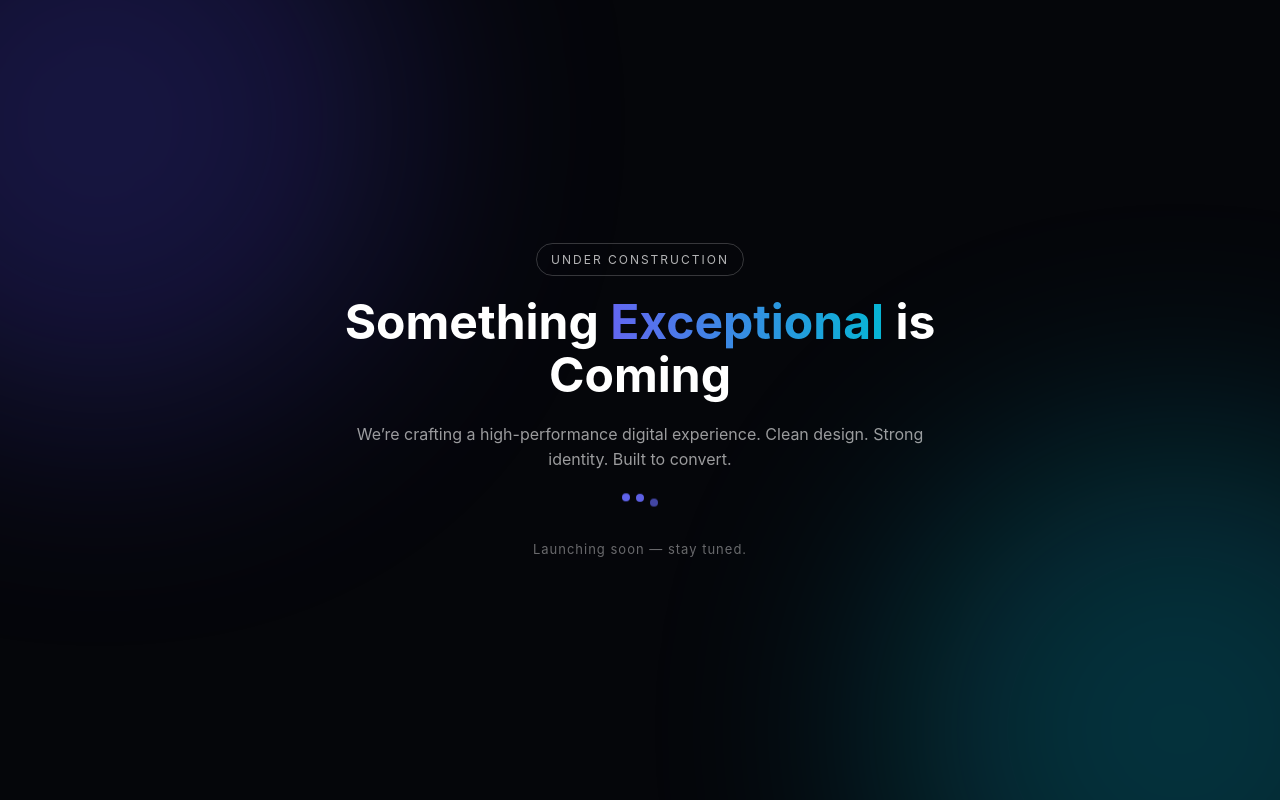
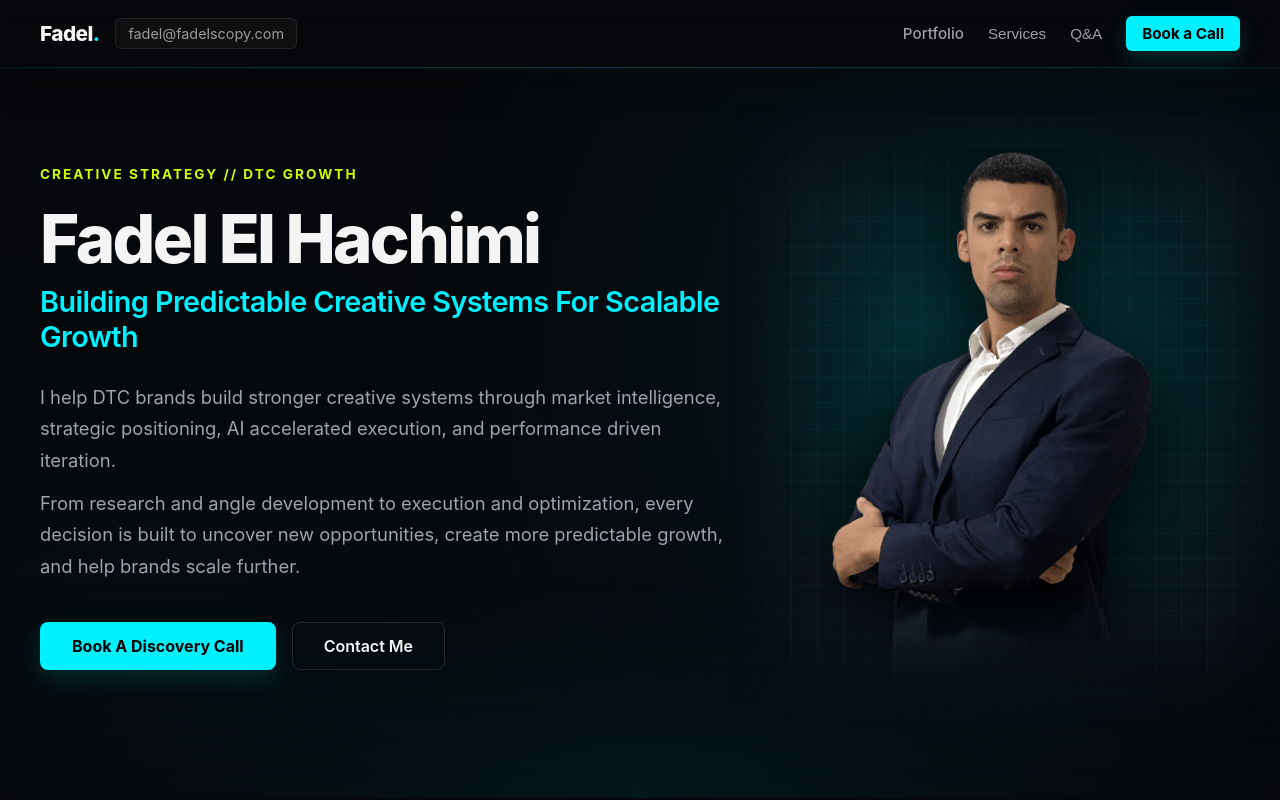
Before and after one commit to FadelsCopy/Portfolio, a React (Vite) app in the folder myreactapp/: page / in a window 1280 px wide. Shown: the top 800 px of the page. Built offline with nearby package versions, Linux system fonts and the light colour scheme.

Commit message:
Update App.jsx

```diff
--- a/myreactapp/src/App.jsx
+++ b/myreactapp/src/App.jsx
@@ -1,4 +1,4 @@
-import { HashRouter as Router, Routes, Route, useLocation } from 'react-router-dom';
+import { HashRouter as Router, Routes, Route, useLocation, Navigate } from 'react-router-dom';
 import { useEffect } from 'react';
 
 import Header from './components/Header';
@@ -8,7 +8,6 @@ import Marquee from './components/Marquee';
 import Services from './components/Services';
 import Portfolio from './components/Portfolio';
 import Qa from './components/Qa';
-import ComingSoon from './components/ComingSoon';
 import PortfolioPage from './components/PortfolioPage';
 
 function ScrollToTop() {
@@ -25,38 +24,38 @@ function ScrollToTop() {
   return null;
 }
 
+function HomePage() {
+  return (
+    <>
+      <Hero />
+      <Marquee />
+      <Services />
+      <Portfolio />
+      <Qa />
+    </>
+  );
+}
+
 function Layout() {
-  const location = useLocation();
-
-  // hide on Coming Soon page
-  const hideHeaderFooter = location.pathname === "/" || location.pathname === "";
-
   return (
     <div className="App">
       <ScrollToTop />
 
-      {!hideHeaderFooter && <Header />}
+      <Header />
 
       <Routes>
-        <Route path="*" element={<ComingSoon />} />
+        <Route path="/" element={<HomePage />} />
 
-        <Route
-          path="/dev"
-          element={
-            <>
-              <Hero />
-              <Marquee />
-              <Services />
-              <Portfolio />
-              <Qa />
-            </>
-          }
-        />
+        {/* Keep /dev working in case you still open the old link */}
+        <Route path="/dev" element={<HomePage />} />
 
         <Route path="/portfolio" element={<PortfolioPage />} />
+
+        {/* Any unknown route goes back to homepage */}
+        <Route path="*" element={<Navigate to="/" replace />} />
       </Routes>
 
-      {!hideHeaderFooter && <Footer />}
+      <Footer />
     </div>
   );
 }
```
